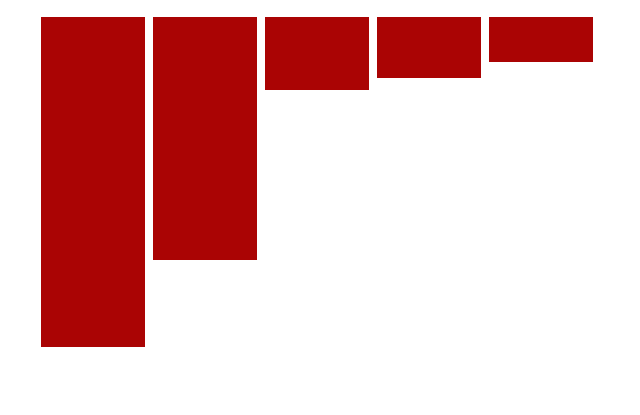
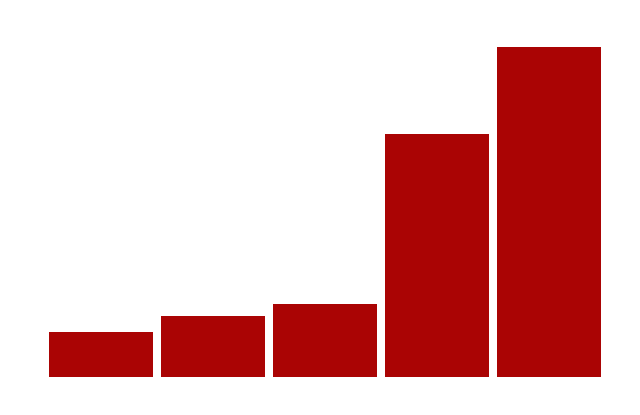
Before and after one commit to lucasthaynan/programacao-web-insper, a plain HTML site: page index.html in a window 1280 px wide. Shown: the part 45-460 px from the top of the page, without its empty margins (319-959 px from the left). Drawn offline with Linux system fonts and the light colour scheme.

Commit message:
Update estilo.css

```diff
--- a/estilo.css
+++ b/estilo.css
@@ -13,6 +13,7 @@ body{
     margin: auto;
     padding: 20px;
     display: flex;
+    transform: rotate(180deg);
 
   }
   .barra{
```
